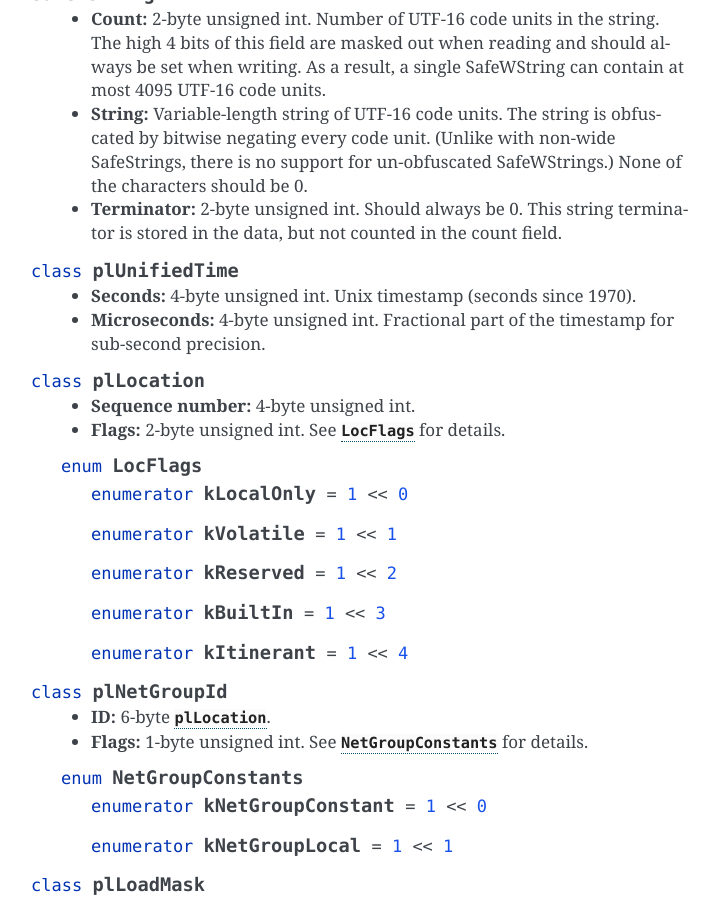
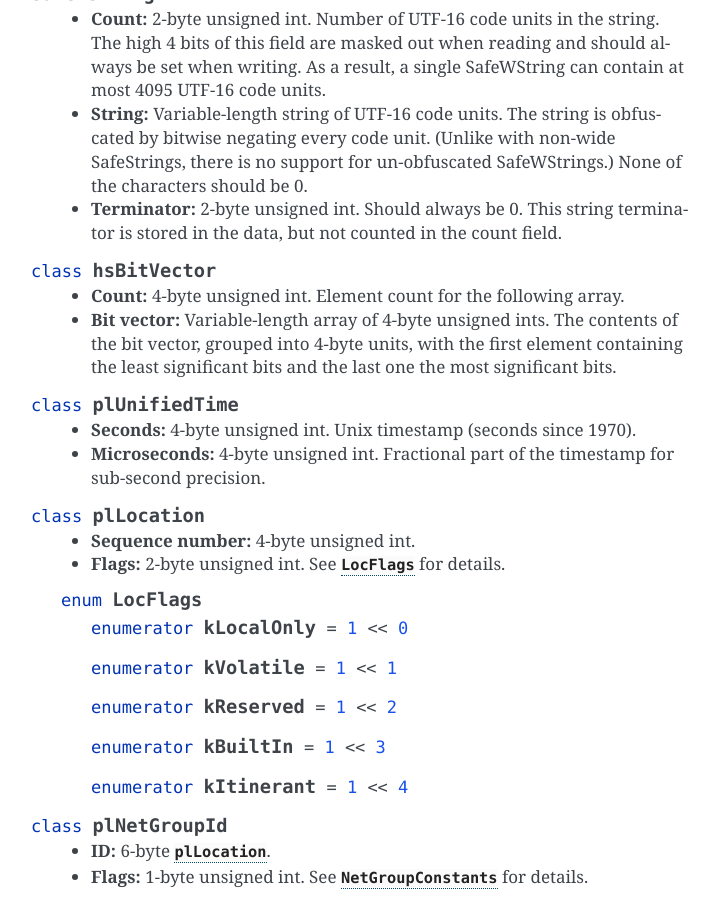
Before and after one commit to dgelessus/NAGUS, a Sphinx documentation site: the page built from docs/uru/game_server.rst, in a window 1280 px wide and 900 px high, scrolled down 3962 px. Shown: the whole window, without its empty margins (389-1108 px from the left). Built offline with Sphinx 7.4.7, drawn with Linux system fonts in a browser that asks for light colours; some of the changed text lies outside the part shown.

Commit message:
Document structure of plNetMsgRelevanceRegions

```diff
--- a/docs/uru/game_server.rst
+++ b/docs/uru/game_server.rst
@@ -184,7 +184,7 @@
     * :cpp:class:`plNetMsgMemberUpdate` = 0x02b1 = 689 (server -> client)
     * :cpp:class:`plNetMsgInitialAgeStateSent` = 0x02b8 = 696 (server -> client)
   * :cpp:class:`plNetMsgListenListUpdate` = 0x02c8 = 712 (client <-> server, unused, but client theoretically handles it)
-  * ``plNetMsgRelevanceRegions`` = 0x03ac = 940 (client -> server)
+  * :cpp:class:`plNetMsgRelevanceRegions` = 0x03ac = 940 (client -> server)
   * ``plNetMsgPlayerPage`` = 0x03b4 = 948 (client -> server)
 
 Common data types
@@ -232,6 +232,16 @@
      Should always be 0.
      This string terminator is stored in the data,
      but not counted in the count field.
+
+.. cpp:class:: hsBitVector
+
+   * **Count:** 4-byte unsigned int.
+     Element count for the following array.
+   * **Bit vector:** Variable-length array of 4-byte unsigned ints.
+     The contents of the bit vector,
+     grouped into 4-byte units,
+     with the first element containing the least significant bits
+     and the last one the most significant bits.
 
 .. cpp:class:: plUnifiedTime
 
@@ -996,3 +1006,14 @@
      Element count for the following receiver array.
    * **Receivers:** Variable-length array of 4-byte unsigned ints,
      each a KI number of another avatar.
+
+:cpp:class:`plNetMsgRelevanceRegions`
+^^^^^^^^^^^^^^^^^^^^^^^^^^^^^^^^^^^^^
+
+.. cpp:class:: plNetMsgRelevanceRegions : public plNetMessage
+
+   *Class index = 0x03ac = 940*
+
+   * **Header:** :cpp:class:`plNetMessage`.
+   * **Regions I care about:** :cpp:class:`hsBitVector`.
+   * **Regions I'm in:** :cpp:class:`hsBitVector`.
```
